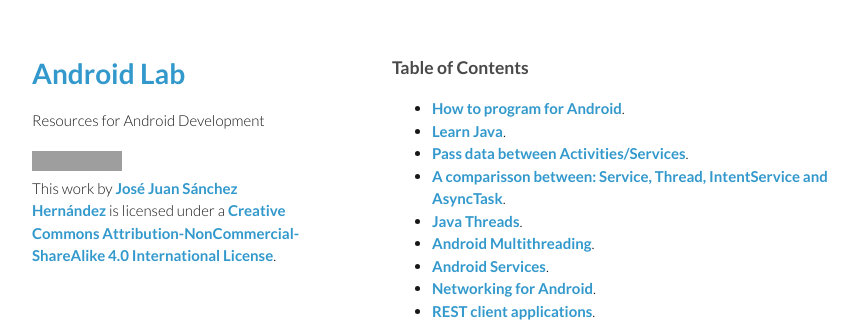
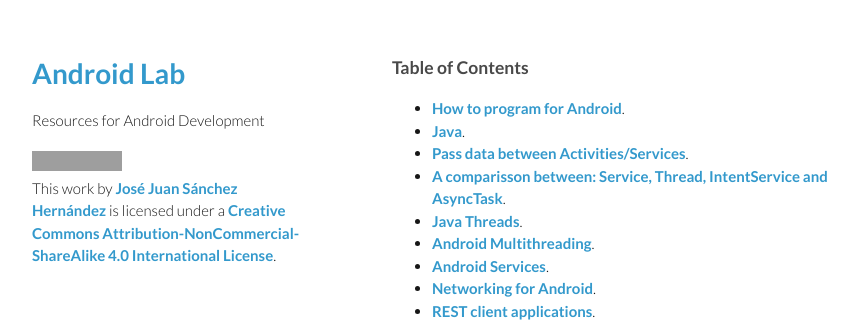
Before and after one commit to josejuansanchez/josejuansanchez.github.io, a Jekyll site: the page built from androidlab/index.md, in a window 1280 px wide, cut to the strip 0-322 px from the top of the page. Shown: the whole strip, without its empty margins (178-1036 px from the left). Built offline with Jekyll 4.4.1, drawn with Linux system fonts in a browser that asks for light colours; grey boxes are pictures that could not be loaded.

Commit message:
Update index.md

```diff
--- a/androidlab/index.md
+++ b/androidlab/index.md
@@ -6,7 +6,7 @@
 ### Table of Contents
 
   - [How to program for Android](how_to_program_for_android).
-  - [Learn Java](java).
+  - [Java](java).
   - [Pass data between Activities/Services](pass_data_between_activities_services).
   - [A comparisson between: Service, Thread, IntentService and AsyncTask](comparisson_between_service_thread_intentservice_asynctask).
   - [Java Threads](java_threads).
```
